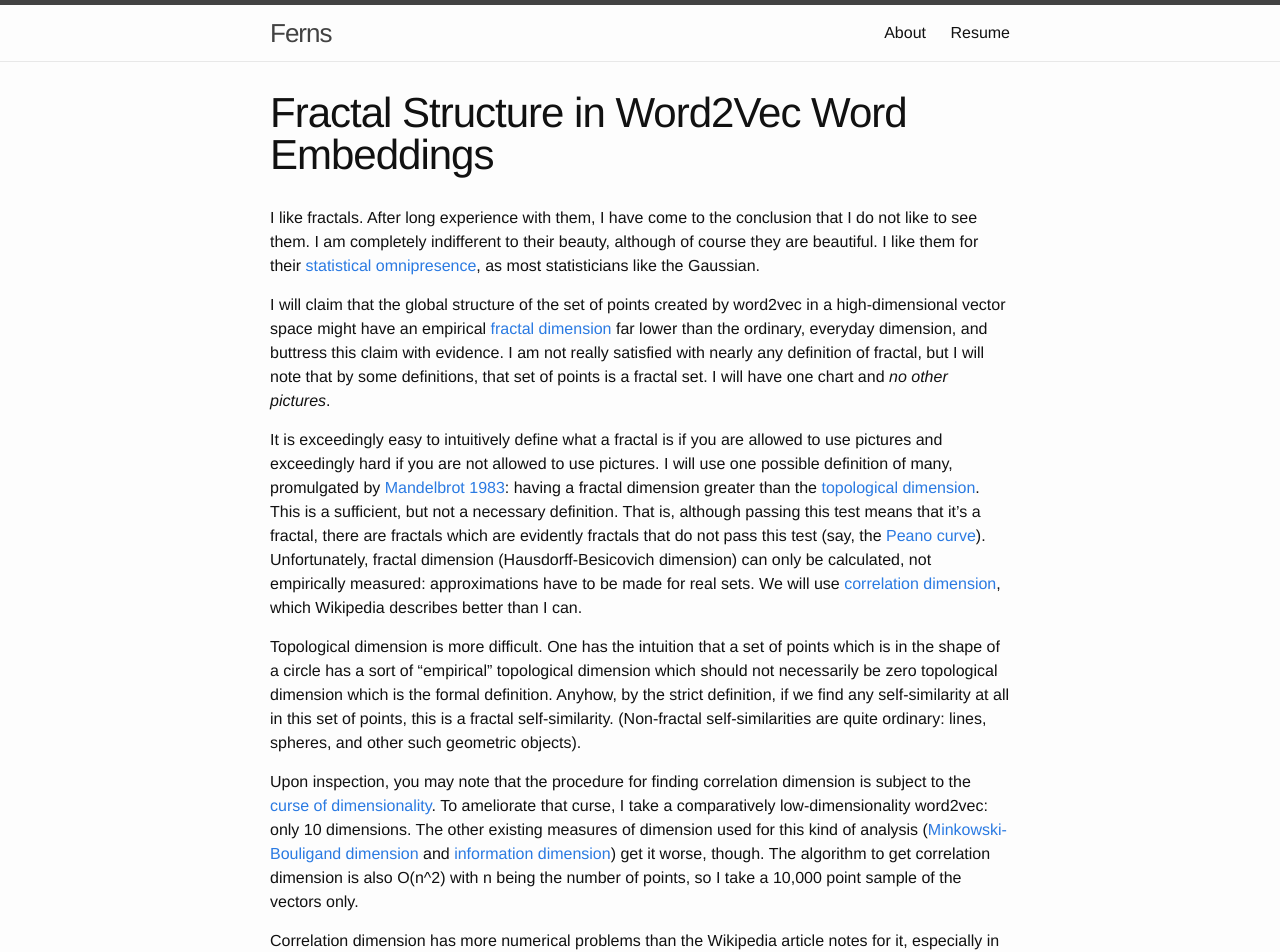
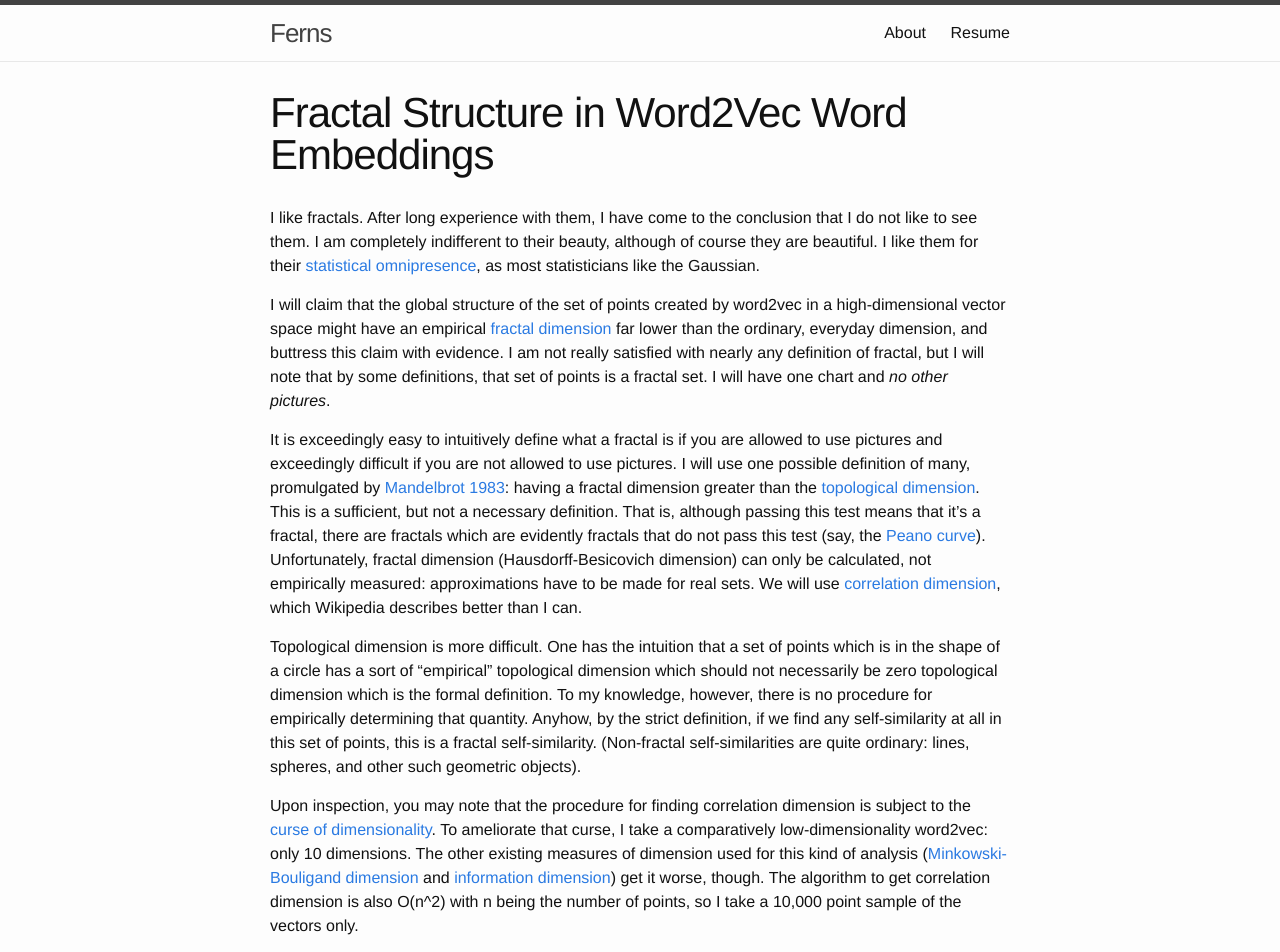
Before and after one commit to howonlee/howonlee.github.io, a Jekyll site: the page built from _posts/2016-02-05-Fractal%20Wordvecs.md, in a window 1280 px wide and 1400 px high. Shown: the top 952 px of the window. Built offline with Jekyll 4.4.1, drawn with Linux system fonts in a browser that asks for light colours; some of the changed text lies outside the part shown.

Commit message:
pictures

```diff
--- a/_posts/2016-02-05-Fractal%20Wordvecs.md
+++ b/_posts/2016-02-05-Fractal%20Wordvecs.md
@@ -7,9 +7,9 @@
 
 I will claim that the global structure of the set of points created by word2vec in a high-dimensional vector space might have an empirical [fractal dimension](https://en.wikipedia.org/wiki/Fractal_dimension) far lower than the ordinary, everyday dimension, and buttress this claim with evidence. I am not really satisfied with nearly any definition of fractal, but I will note that by some definitions, that set of points is a fractal set. I will have one chart and _no other pictures_.
 
-It is exceedingly easy to intuitively define what a fractal is if you are allowed to use pictures and exceedingly hard if you are not allowed to use pictures. I will use one possible definition of many, promulgated by [Mandelbrot 1983](http://www.amazon.com/Fractal-Geometry-Nature-Benoit-Mandelbrot/dp/0716711869): having a fractal dimension greater than the [topological dimension](https://en.wikipedia.org/wiki/Lebesgue_covering_dimension). This is a sufficient, but not a necessary definition. That is, although passing this test means that it's a fractal, there are fractals which are evidently fractals that do not pass this test (say, the [Peano curve](https://en.wikipedia.org/wiki/Peano_curve)). Unfortunately, fractal dimension (Hausdorff-Besicovich dimension) can only be calculated, not empirically measured: approximations have to be made for real sets. We will use [correlation dimension](https://en.wikipedia.org/wiki/Correlation_dimension), which Wikipedia describes better than I can.
+It is exceedingly easy to intuitively define what a fractal is if you are allowed to use pictures and exceedingly difficult if you are not allowed to use pictures. I will use one possible definition of many, promulgated by [Mandelbrot 1983](http://www.amazon.com/Fractal-Geometry-Nature-Benoit-Mandelbrot/dp/0716711869): having a fractal dimension greater than the [topological dimension](https://en.wikipedia.org/wiki/Lebesgue_covering_dimension). This is a sufficient, but not a necessary definition. That is, although passing this test means that it's a fractal, there are fractals which are evidently fractals that do not pass this test (say, the [Peano curve](https://en.wikipedia.org/wiki/Peano_curve)). Unfortunately, fractal dimension (Hausdorff-Besicovich dimension) can only be calculated, not empirically measured: approximations have to be made for real sets. We will use [correlation dimension](https://en.wikipedia.org/wiki/Correlation_dimension), which Wikipedia describes better than I can.
 
-Topological dimension is more difficult. One has the intuition that a set of points which is in the shape of a circle has a sort of "empirical" topological dimension which should not necessarily be zero topological dimension which is the formal definition. Anyhow, by the strict definition, if we find any self-similarity at all in this set of points, this is a fractal self-similarity. (Non-fractal self-similarities are quite ordinary: lines, spheres, and other such geometric objects).
+Topological dimension is more difficult. One has the intuition that a set of points which is in the shape of a circle has a sort of "empirical" topological dimension which should not necessarily be zero topological dimension which is the formal definition. To my knowledge, however, there is no procedure for empirically determining that quantity. Anyhow, by the strict definition, if we find any self-similarity at all in this set of points, this is a fractal self-similarity. (Non-fractal self-similarities are quite ordinary: lines, spheres, and other such geometric objects).
 
 Upon inspection, you may note that the procedure for finding correlation dimension is subject to the [curse of dimensionality](https://en.wikipedia.org/wiki/Curse_of_dimensionality). To ameliorate that curse, I take a comparatively low-dimensionality word2vec: only 10 dimensions. The other existing measures of dimension used for this kind of analysis ([Minkowski-Bouligand dimension](http://mathworld.wolfram.com/InformationDimension.html) and [information dimension](http://mathworld.wolfram.com/InformationDimension.html)) get it worse, though. The algorithm to get correlation dimension is also O(n^2) with n being the number of points, so I take a 10,000 point sample of the vectors only.
 
```
Also changed, not shown: other parts of _posts/2016-02-05-Fractal%20Wordvecs.md (+2 -2 lines).
